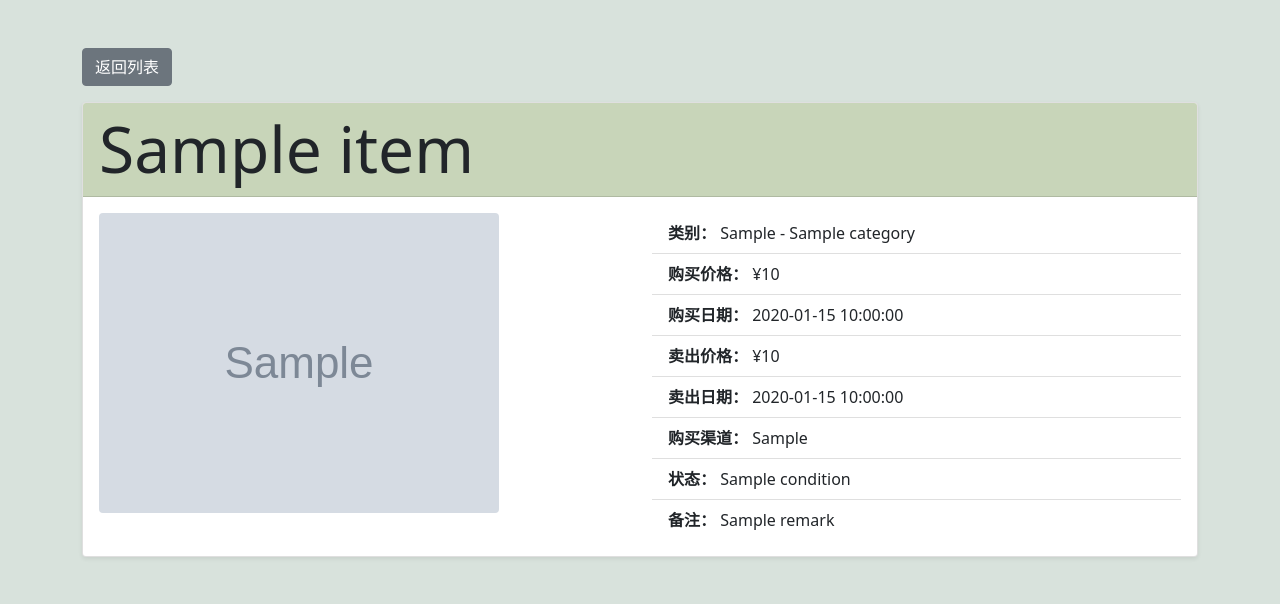
After one commit to MonkeyDTH/StorageManagement, a Flask app: template templates/figures_detail.html in a window 1280 px wide. The commit adds this page. Shown: the top 604 px of the page. Run offline with Flask 3, Linux system fonts and the light colour scheme; the template is opened without the code that fills it: most values are stand-ins (such as "Sample title", 1, 10 or a date in 2020); grey boxes marked "Sample" are stand-in pictures.

Commit message:
[V0.1] feat: 添加衣服和手办详情页面并优化列表布局
添加了衣服和手办的详情页面，用户可以通过点击列表中的行跳转到详情页。同时优化了列表页面的布局，将标题和返回按钮放在同一行，并调整了表格的样式以提升用户体验。

```diff
--- a/app.py
+++ b/app.py
@@ -1,3 +1,11 @@
+'''
+Author: Leili
+Date: 2025-05-18 20:41:27
+LastEditors: Leili
+LastEditTime: 2025-05-21 12:53:49
+FilePath: /StorageManagement/app.py
+Description:
+'''
 """
 家庭物品管理应用后端服务
 功能：读取CSV数据，提供物品展示接口
@@ -50,5 +58,31 @@ def show_clothing():
     """
     return render_template('clothing.html', clothing=load_clothing_data())
 
+@app.route('/figures/<int:item_id>')
+def figures_detail(item_id):
+    """
+    手办详情路由：展示单个手办的详细信息
+    :param item_id: 手办ID
+    :return: 详情页模板
+    """
+    figures_data = load_figures_data()
+    item = next((item for item in figures_data if item['id'] == item_id), None)
+    if item is None:
+        abort(404)
+    return render_template('figures_detail.html', item=item)
+
+@app.route('/clothing/<int:item_id>')
+def clothing_detail(item_id):
+    """
+    衣服详情路由：展示单个衣服的详细信息
+    :param item_id: 衣服ID
+    :return: 详情页模板
+    """
+    clothing_data = load_clothing_data()
+    item = next((item for item in clothing_data if item['id'] == item_id), None)
+    if item is None:
+        abort(404)
+    return render_template('clothing_detail.html', item=item)
+
 if __name__ == '__main__':
     app.run(debug=True, host="0.0.0.0", port=7334)  # 开发模式启动（生产环境需调整）
--- a/static/css/main.css
+++ b/static/css/main.css
@@ -49,7 +49,7 @@
 table th {
     font-weight: bold;  /* 加粗 */
     white-space: nowrap;  /* 不换行 */
-    text-align: center;  /* 居中对齐 */
+    text-align: left;  /* 左对齐 */
 }
 
 /* 防止日期换行 */
--- /dev/null
+++ b/templates/figures_detail.html
@@ -0,0 +1,61 @@
+<!--
+ * @Author: Leili
+ * @Date: 2025-05-21
+ * @Description: 手办详情页面
+-->
+<!DOCTYPE html>
+<html lang="zh-CN">
+<head>
+    <meta charset="UTF-8">
+    <meta name="viewport" content="width=device-width, initial-scale=1.0">
+    <title>{{ item.name }} - 详情</title>
+    <link href="https://cdn.jsdelivr.net/npm/bootstrap@5.1.3/dist/css/bootstrap.min.css" rel="stylesheet">
+    <link rel="stylesheet" href="/static/css/main.css">
+</head>
+<body class="bg-morandi-cream">
+    <div class="container py-5">
+        <a href="/figures" class="btn btn-secondary mb-3">返回列表</a>
+
+        <div class="card shadow-sm">
+            <div class="card-header bg-morandi-green">
+                <h2 class="dynamic-title mb-0">{{ item.name }}</h2>
+            </div>
+            <div class="card-body">
+                <div class="row">
+                    <div class="col-md-6">
+                        <img src="/static/images/{{ item.image }}" class="img-fluid rounded mb-3" alt="{{ item.name }}">
+                    </div>
+                    <div class="col-md-6">
+                        <ul class="list-group list-group-flush">
+                            <li class="list-group-item">
+                                <strong>类别：</strong> {{ item.main_category }} - {{ item.category }}
+                            </li>
+                            <li class="list-group-item">
+                                <strong>购买价格：</strong> ¥{{ item.purchase_price }}
+                            </li>
+                            <li class="list-group-item">
+                                <strong>购买日期：</strong> {{ item.purchase_date }}
+                            </li>
+                            <li class="list-group-item">
+                                <strong>卖出价格：</strong> {% if item.sold_price %}¥{{ item.sold_price }}{% else %}未卖出{% endif %}
+                            </li>
+                            <li class="list-group-item">
+                                <strong>卖出日期：</strong> {% if item.sold_date %}{{ item.sold_date }}{% else %}未卖出{% endif %}
+                            </li>
+                            <li class="list-group-item">
+                                <strong>购买渠道：</strong> {{ item.purchase_channel }}
+                            </li>
+                            <li class="list-group-item">
+                                <strong>状态：</strong> {{ item.condition }}
+                            </li>
+                            <li class="list-group-item">
+                                <strong>备注：</strong> {{ item.remark }}
+                            </li>
+                        </ul>
+                    </div>
+                </div>
+            </div>
+        </div>
+    </div>
+</body>
+</html>
```
Also changed, not shown: templates/clothing.html (+6 -5 lines), templates/clothing_detail.html (added, +49 -0 lines), templates/figures.html (+7 -7 lines).
